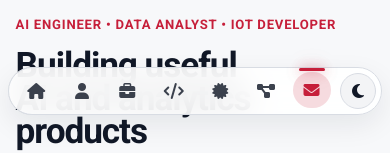
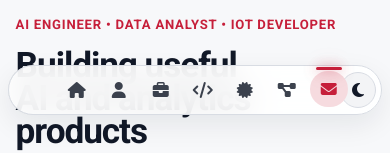
Before and after one commit to earnest-s/Earnest-Portfolio-New, a React (Vite) app: page / in a window 390 px wide. Shown: the part 719-872 px from the top of the page. Built offline with nearby package versions, Linux system fonts and the light colour scheme.

Commit message:
Ui changes

```diff
--- a/src/components/Header.tsx
+++ b/src/components/Header.tsx
@@ -68,6 +68,8 @@ export const Header = () => {
   return (
     <header className="header-wrap">
       <div className="header-shell">
+        <span className="header-side-spacer" aria-hidden="true" />
+
         <nav className="header-nav" aria-label="Primary">
           {navLinks.map((link) => {
             const isActive = activeSection === link.id;
--- a/src/styles/header.css
+++ b/src/styles/header.css
@@ -3,16 +3,16 @@
   left: 50%;
   transform: translateX(-50%);
   z-index: 120;
-  width: min(1080px, calc(100vw - 28px));
+  width: fit-content;
+  max-width: calc(100vw - 24px);
   top: 12px;
 }
 
 .header-shell {
-  position: relative;
-  display: flex;
+  display: grid;
+  grid-template-columns: 38px auto 38px;
   align-items: center;
-  justify-content: center;
-  gap: 8px;
+  gap: 6px;
   padding: 7px 10px;
   border: 1px solid var(--line);
   border-radius: 999px;
@@ -22,15 +22,19 @@
   animation: navFadeIn 280ms ease-out;
 }
 
+.header-side-spacer {
+  width: 38px;
+  height: 38px;
+}
+
 .header-nav {
   display: flex;
   align-items: center;
   justify-content: center;
-  flex: 1;
   gap: 2px;
   min-width: 0;
-  margin: 0 auto;
-  padding: 0 44px 0 8px;
+  margin: 0;
+  padding: 0;
 }
 
 .header-item {
@@ -106,10 +110,6 @@
 }
 
 .theme-toggle {
-  position: absolute;
-  right: 10px;
-  top: 50%;
-  transform: translateY(-50%);
   width: 38px;
   height: 38px;
   border-radius: 999px;
@@ -126,12 +126,12 @@
 .theme-toggle:hover {
   color: var(--primary);
   border-color: var(--primary);
-  transform: translateY(calc(-50% - 1px));
+  transform: translateY(-1px);
 }
 
 @media (max-width: 1080px) {
-  .header-nav {
-    padding-left: 8px;
+  .header-wrap {
+    max-width: calc(100vw - 16px);
   }
 }
 
@@ -146,6 +146,7 @@
     justify-content: space-between;
     padding: 5px;
     gap: 6px;
+    grid-template-columns: auto 1fr auto;
   }
 
   .header-nav {
@@ -172,8 +173,6 @@
   }
 
   .theme-toggle {
-    position: static;
-    transform: none;
     width: 36px;
     height: 36px;
   }
```
